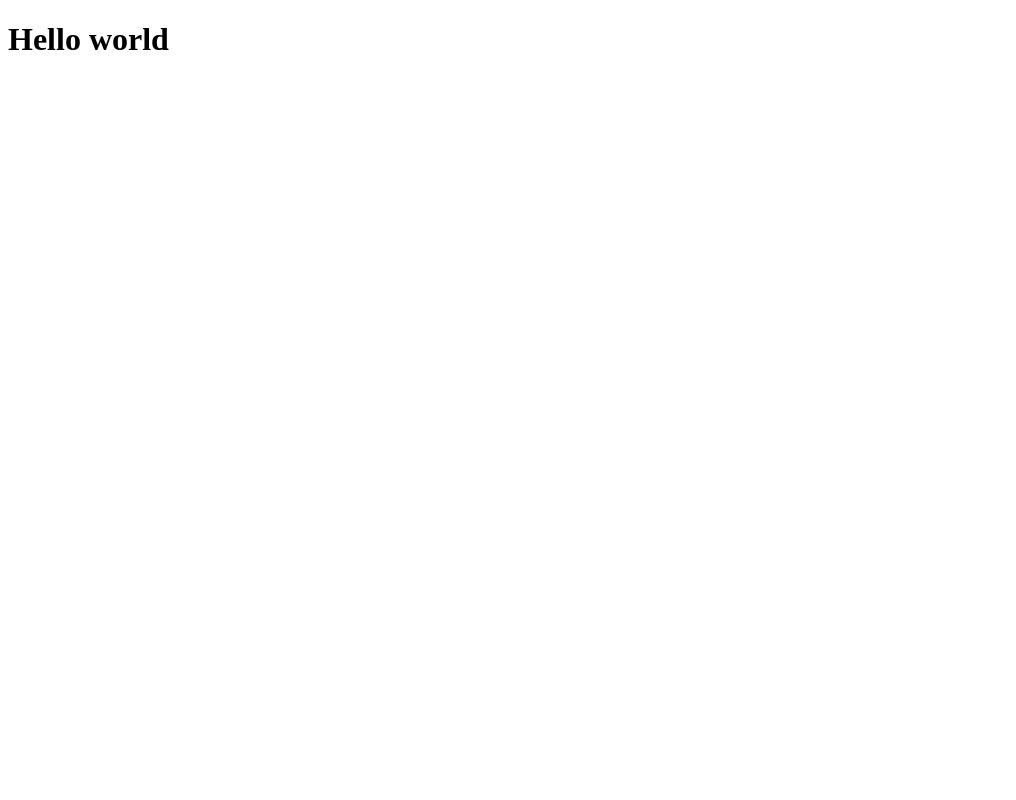
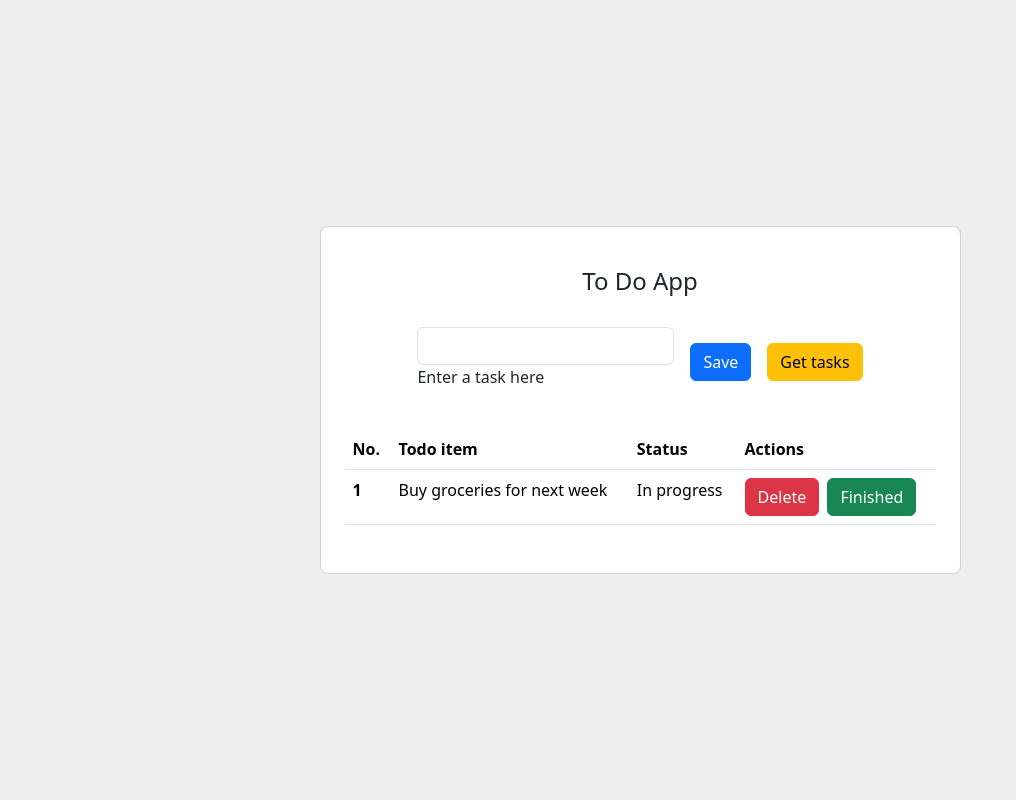
Before and after one commit to Anonyms-david83/team-source, a Flask app: page / in a window 1280 px wide. Before the commit the part shown is almost empty. Shown: the whole page, without its empty margins (0-1016 px from the left). Run offline with Flask 3, Linux system fonts and the light colour scheme; tables that the repository leaves empty hold one stand-in row (values such as "Sample post").

Commit message:
some errors in with context manager fixed and the main table of toods in front end synced with the data coming fromt the backend

```diff
--- a/series 1/Exercise/Todo-simple-source/Todo-project/app.py
+++ b/series 1/Exercise/Todo-simple-source/Todo-project/app.py
@@ -1,6 +1,6 @@
 from flask import Flask , render_template , request
 from flask_sqlalchemy import SQLAlchemy
-
+from datetime import datetime
 
 ##############################################################
 
@@ -14,18 +14,41 @@ app.config['SQLALCHEMY_DATABASE_URI'] = 'sqlite:///todos.db'
 
 db = SQLAlchemy(app)
 
-with app.app_context():
+
+
+
+class Todo(db.Model):
+    id = db.Column(db.Integer, primary_key=True , unique=True)
+    body = db.Column(db.String(100))
+    date = db.Column(db.DateTime, default=datetime.now)
+    status = db.Column(db.Boolean, default=True)
+
+
+
+with app.app_context(): #with context manager must be always after the class of models
     db.create_all()
 
 
+
 #########################################################################
-@app.route('/')
-def hello_world():
-    return render_template('home.html')
+@app.route('/' , methods=['GET', 'POST'])
+def index():
+    if request.method == 'GET':
+        todos = Todo.query.all()
+        return render_template('home.html' , todos = todos)
+
+
+    elif request.method == 'POST':
+        todo_body = request.form['input_body']
+        new_todo = Todo(body=todo_body , status=True)
+        db.session.add(new_todo)
+        db.session.commit()
+        return render_template('home.html')
+
 
 
 
 
 ###########################################################################
 if __name__ == '__main__':
-    app.run()
+    app.run(debug=True)
--- a/series 1/Exercise/Todo-simple-source/Todo-project/templates/base.html
+++ b/series 1/Exercise/Todo-simple-source/Todo-project/templates/base.html
@@ -3,6 +3,7 @@
 <head>
     <meta charset="UTF-8">
     <title>{% block title %} {% endblock title %}</title>
+    <link href="https://cdn.jsdelivr.net/npm/bootstrap@5.3.3/dist/css/bootstrap.min.css" rel="stylesheet" integrity="sha384-QWTKZyjpPEjISv5WaRU9OFeRpok6YctnYmDr5pNlyT2bRjXh0JMhjY6hW+ALEwIH" crossorigin="anonymous">
 </head>
 <body>
 
--- a/series 1/Exercise/Todo-simple-source/Todo-project/templates/home.html
+++ b/series 1/Exercise/Todo-simple-source/Todo-project/templates/home.html
@@ -4,8 +4,63 @@
 
 {% block content %}
 
+ <section class="vh-100" style="background-color: #eee;">
+  <div class="container py-5 h-100">
+    <div class="row d-flex justify-content-center align-items-center h-100">
+      <div class="col col-lg-9 col-xl-7">
+        <div class="card rounded-3">
+          <div class="card-body p-4">
 
-    <h1>Hello world</h1>
+            <h4 class="text-center my-3 pb-3">To Do App</h4>
+
+            <form class="row row-cols-lg-auto g-3 justify-content-center align-items-center mb-4 pb-2">
+              <div class="col-12">
+                <div data-mdb-input-init class="form-outline">
+                  <input type="text" id="form1" class="form-control" name="input_body"/>
+                  <label class="form-label" for="form1">Enter a task here</label>
+                </div>
+              </div>
+
+              <div class="col-12">
+                <button type="submit" data-mdb-button-init data-mdb-ripple-init class="btn btn-primary">Save</button>
+              </div>
+
+              <div class="col-12">
+                <button type="submit" data-mdb-button-init data-mdb-ripple-init class="btn btn-warning">Get tasks</button>
+              </div>
+            </form>
+
+            <table class="table mb-4">
+              <thead>
+                <tr>
+                  <th scope="col">No.</th>
+                  <th scope="col">Todo item</th>
+                  <th scope="col">Status</th>
+                  <th scope="col">Actions</th>
+                </tr>
+              </thead>
+              <tbody>
+                {% for todo in todos %}
+                    <tr>
+                        <th scope="row">1</th>
+                        <td>Buy groceries for next week</td>
+                        <td>In progress</td>
+                        <td>
+                            <button type="submit" data-mdb-button-init data-mdb-ripple-init class="btn btn-danger">Delete</button>
+                            <button type="submit" data-mdb-button-init data-mdb-ripple-init class="btn btn-success ms-1">Finished</button>
+                        </td>
+                    </tr>
+                {% endfor %}
+
+              </tbody>
+            </table>
+
+          </div>
+        </div>
+      </div>
+    </div>
+  </div>
+</section>
 
 
 
```
Also changed, not shown: series 1/Exercise/Todo-simple-source/Todo-project/instance/todos.db.
